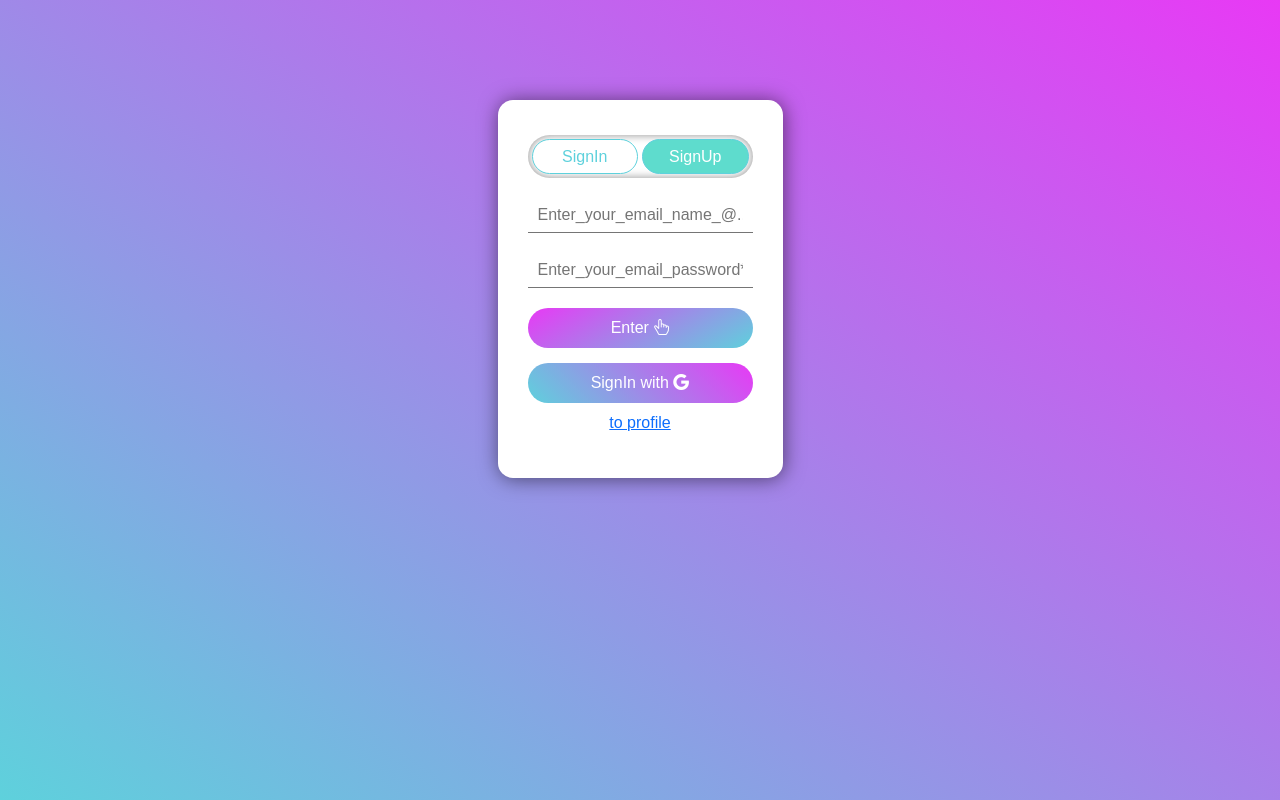
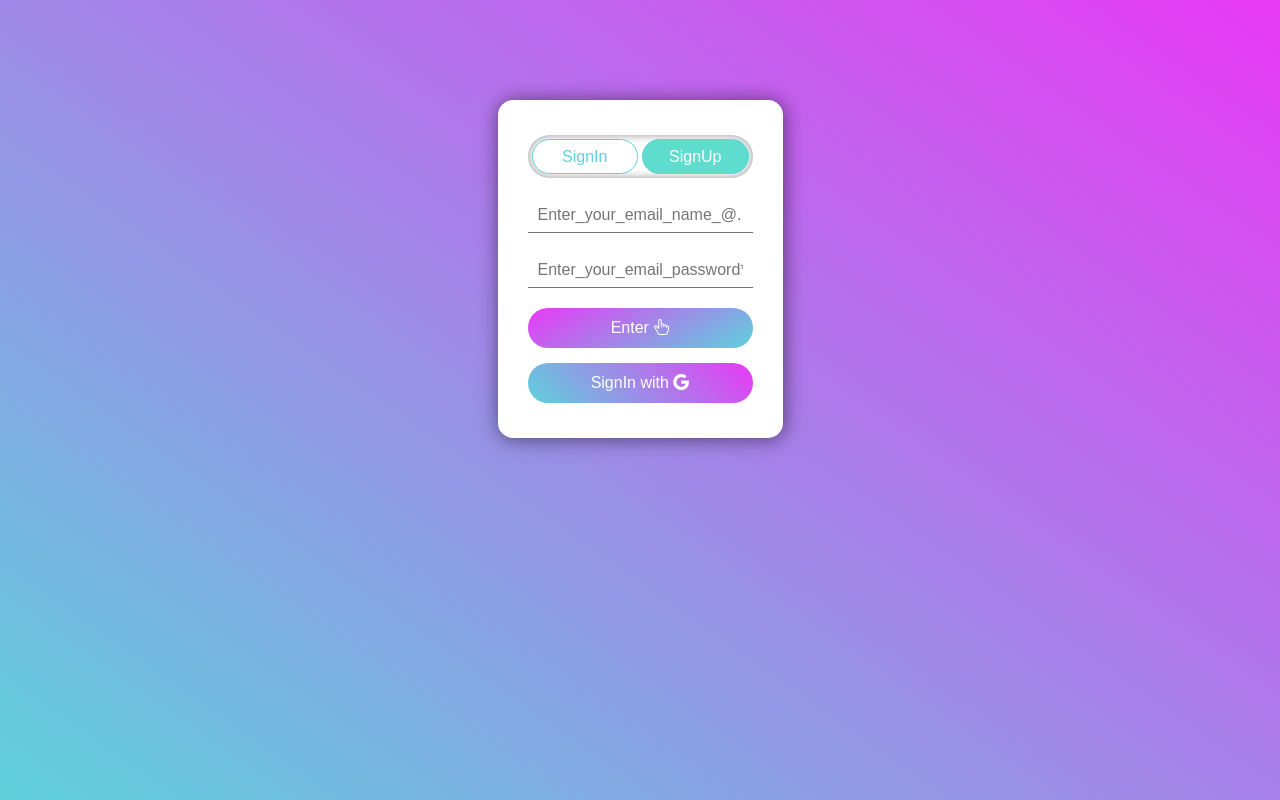
Before and after one commit to DilshodMahmudov0156/login-application, a React (Create React App) app: page /login in a window 1280 px wide. Built offline with nearby package versions, Linux system fonts and the light colour scheme; the HTML template or start-up script is replaced by a standard one.

Commit message:
i unpinned the profile-link

```diff
--- a/src/components/login-page/Login.js
+++ b/src/components/login-page/Login.js
@@ -74,9 +74,6 @@ function Login() {
                             <input type="password" placeholder="Enter_your_email_password****" onChange={(e) => {getPassVal(e)}}/>
                             <button className="enter-btn">Enter <i className="bi bi-hand-index-thumb"></i></button>
                             <button className="enter-btn-2" onClick={(e) => {loginPopup(e)}}>SignIn with <i className="bi bi-google"></i></button>
-                            <Link className="text-center d-block my-2" to="/profile">
-                                to profile
-                            </Link>
                         </form>
                     </div>
                 </div>
```
